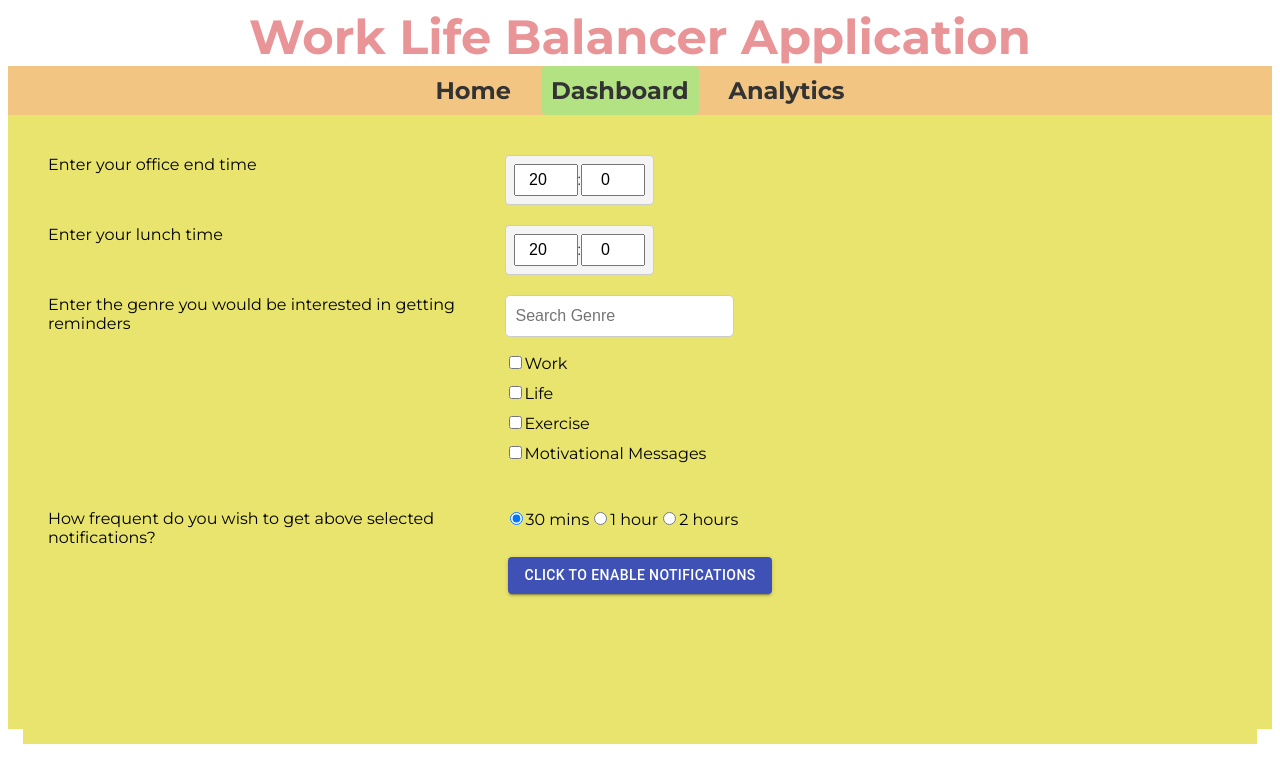
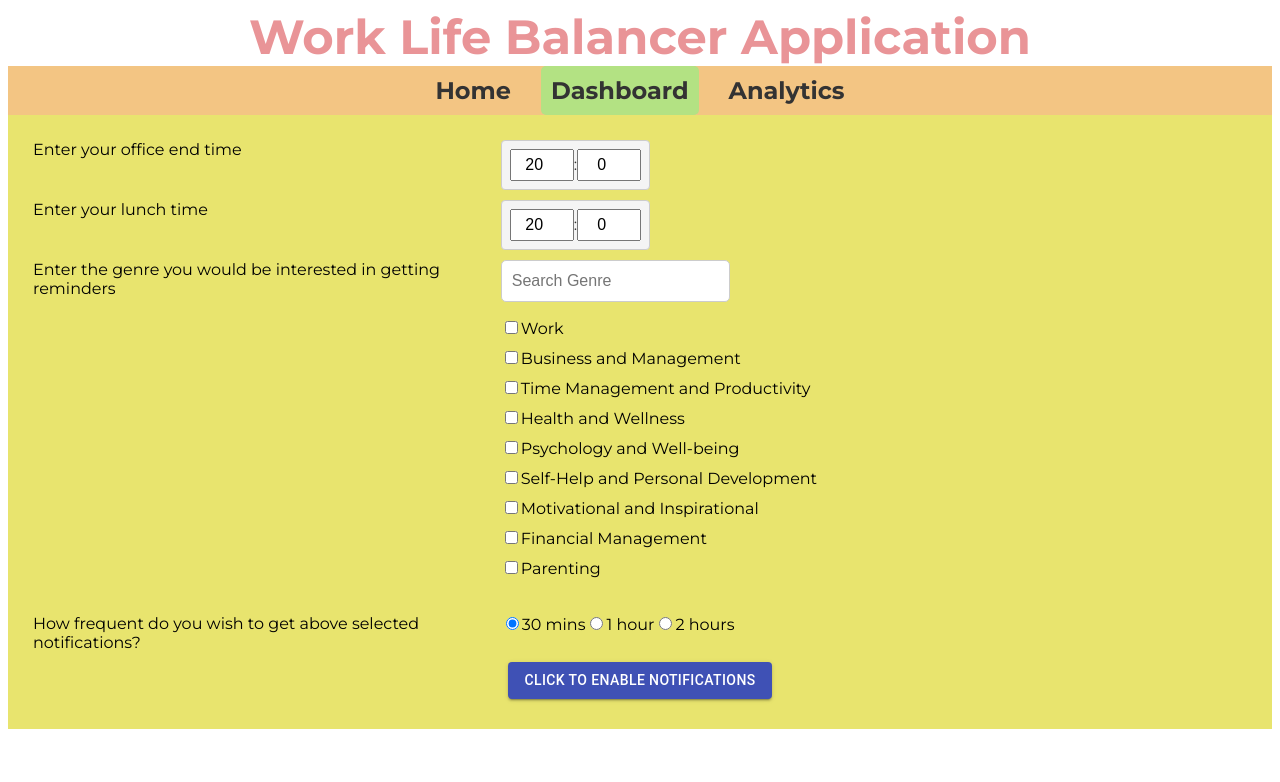
Before and after one commit to humerasharief/Worklife-balance-app-9-aug, a React (Create React App) app: page /home in a window 1280 px wide. Shown: the top 782 px of the page. Built offline with nearby package versions, Linux system fonts and the light colour scheme.

Commit message:
Updated the common styles for all the pages

```diff
--- a/src/components/CustomNotify/CustomNotify.js
+++ b/src/components/CustomNotify/CustomNotify.js
@@ -3,9 +3,14 @@ import './CustomNotify.css';
 function CustomNotify(props) {
   const initialCheckboxes = [
     { id: 1, label: 'Work', checked: false, category: 'Work' },
-    { id: 2, label: 'Life', checked: false, category: 'Life' },
-    { id: 3, label: 'Exercise', checked: false, category: 'Exercise' },
-    { id: 4, label: 'Motivational Messages', checked: false, category: 'Motivation' }
+    { id: 2, label: 'Business and Management', checked: false, category: 'business' },
+    { id: 3, label: 'Time Management and Productivity', checked: false, category: 'time' },
+    { id: 4, label: 'Health and Wellness', checked: false, category: 'health' },
+    { id: 5, label: 'Psychology and Well-being', checked: false, category: 'psychology' },
+    { id: 6, label: 'Self-Help and Personal Development', checked: false, category: 'selfhelp' },
+    { id: 7, label: 'Motivational and Inspirational', checked: false, category: 'motivation' },
+    { id: 8, label: 'Financial Management', checked: false, category: 'finanace' },
+    { id: 9, label: 'Parenting', checked: false, category: 'parenting' },
   ];
 
   const [finalReminder, setFinalReminder] = useState([]);
--- a/src/components/Home/Home.js
+++ b/src/components/Home/Home.js
@@ -7,8 +7,7 @@ import Header from '../Header/Header';
 function Home() {
   const location = useLocation();
   const searchParams = new URLSearchParams(location.search);
-  const param1 = searchParams.get('param1');
-  return <div className="background-container dashboard-container">
+  return <div className="dashboard-container">
 
     <div ></div>
     <div className="">
--- a/src/globalStyles.css
+++ b/src/globalStyles.css
@@ -19,7 +19,7 @@ body {
 
   .flex-item-2 {
     flex: 2.5;
-    padding: 10px;
+    padding: 10px 10px 0 10px;
   }
 
   .flex-item-3 {
```
